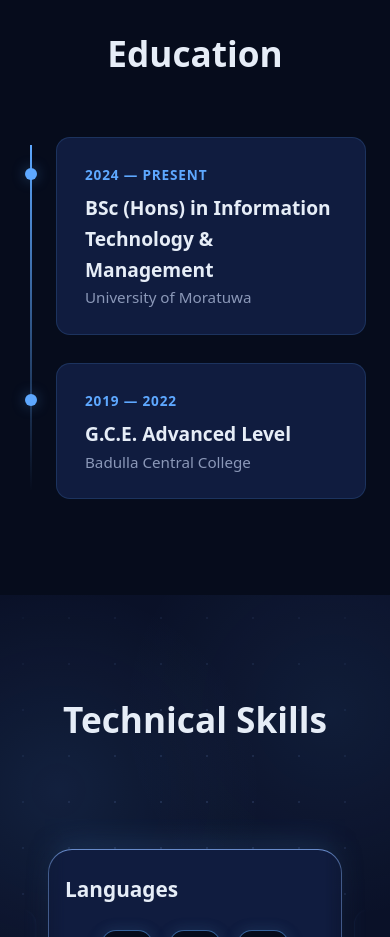
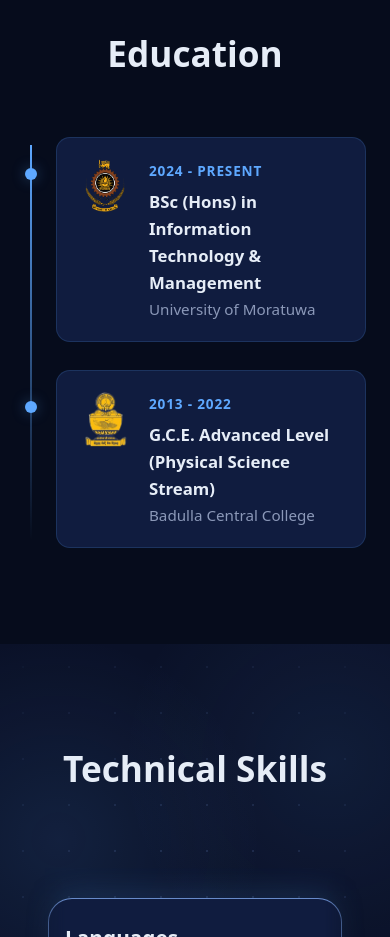
Before and after one commit to WathsalaKJ/portfolio, a Next.js app: page / in a window 390 px wide. Shown: the part 2000-2937 px from the top of the page. Built offline with nearby package versions, Linux system fonts and the light colour scheme; grey boxes are pictures that could not be loaded.

Commit message:
feat: add school and university logos to education section

```diff
--- a/app/globals.css
+++ b/app/globals.css
@@ -1280,11 +1280,25 @@ section {
 
 .education__card {
   position: relative;
+  display: flex;
+  align-items: center;
+  gap: 1.5rem;
   background: var(--surface);
   border: 1px solid rgba(94, 168, 255, 0.16);
   border-radius: var(--radius);
   padding: 1.5rem 1.75rem;
   transition: border-color 0.25s, transform 0.25s;
+}
+
+.education__logo {
+  flex: 0 0 76px;
+  width: 76px;
+  height: 76px;
+  object-fit: contain;
+}
+
+.education__details {
+  min-width: 0;
 }
 
 .education__card:hover {
@@ -1323,6 +1337,24 @@ section {
   font-size: 0.95rem;
 }
 
+@media (max-width: 480px) {
+  .education__card {
+    align-items: flex-start;
+    gap: 1rem;
+    padding: 1.25rem;
+  }
+
+  .education__logo {
+    flex-basis: 56px;
+    width: 56px;
+    height: 56px;
+  }
+
+  .education__card h3 {
+    font-size: 1.05rem;
+  }
+}
+
 /* ============================================================
    Footer
    ============================================================ */
--- a/components/Education.tsx
+++ b/components/Education.tsx
@@ -1,19 +1,24 @@
+import Image from "next/image";
+
 type EducationItem = {
   period: string;
   title: string;
   place: string;
+  logo: string;
 };
 
 const EDUCATION: EducationItem[] = [
   {
-    period: "2024 — Present",
+    period: "2024 - Present",
     title: "BSc (Hons) in Information Technology & Management",
     place: "University of Moratuwa",
+    logo: "/University_of_Moratuwa_logo.png",
   },
   {
-    period: "2019 — 2022",
-    title: "G.C.E. Advanced Level",
+    period: "2013 - 2022",
+    title: "G.C.E. Advanced Level (Physical Science Stream)",
     place: "Badulla Central College",
+    logo: "/badulla central collage logo.png",
   },
 ];
 
@@ -25,9 +30,18 @@ export default function Education() {
       <div className="education__timeline">
         {EDUCATION.map((item) => (
           <div className="education__card" key={item.title}>
-            <span className="education__period">{item.period}</span>
-            <h3>{item.title}</h3>
-            <p>{item.place}</p>
+            <Image
+              className="education__logo"
+              src={item.logo}
+              alt={`${item.place} logo`}
+              width={160}
+              height={160}
+            />
+            <div className="education__details">
+              <span className="education__period">{item.period}</span>
+              <h3>{item.title}</h3>
+              <p>{item.place}</p>
+            </div>
           </div>
         ))}
       </div>
```
Also changed, not shown: public/University_of_Moratuwa_logo.png (added), public/badulla central collage logo.png (added).
